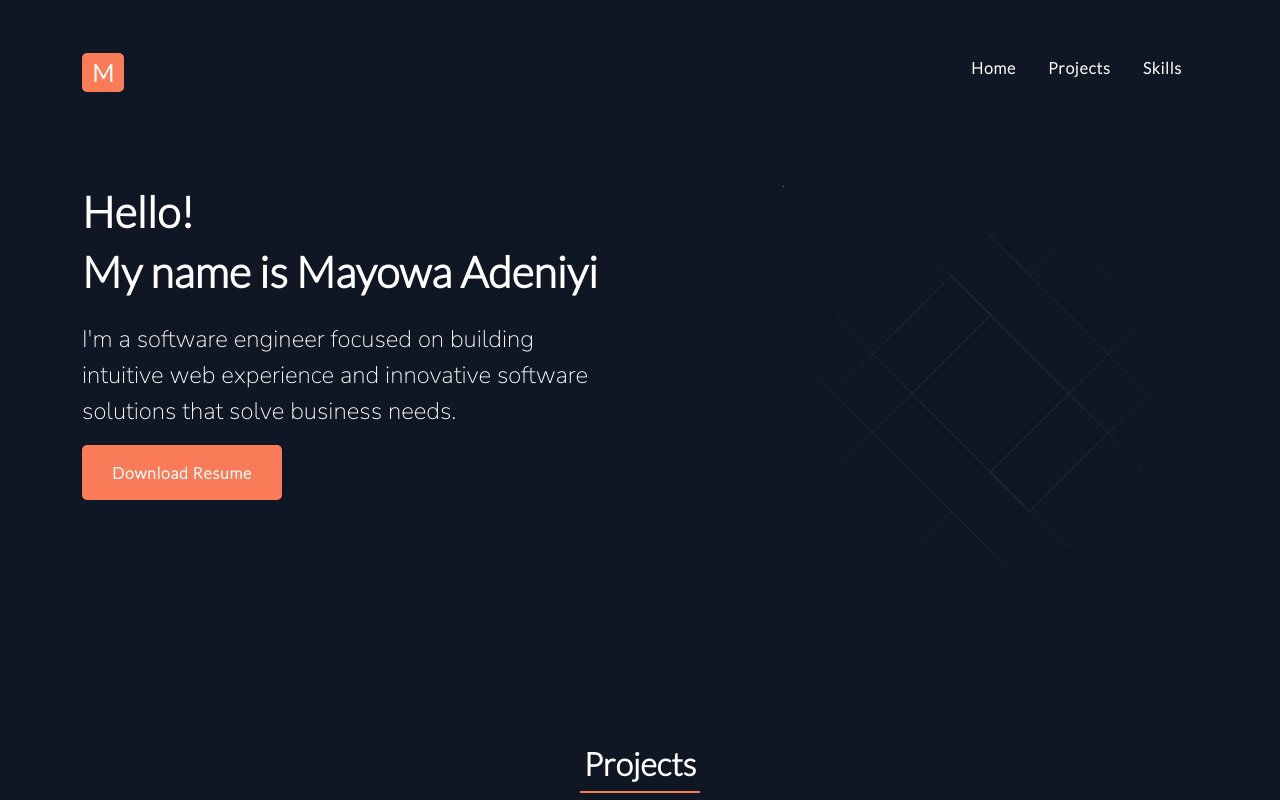
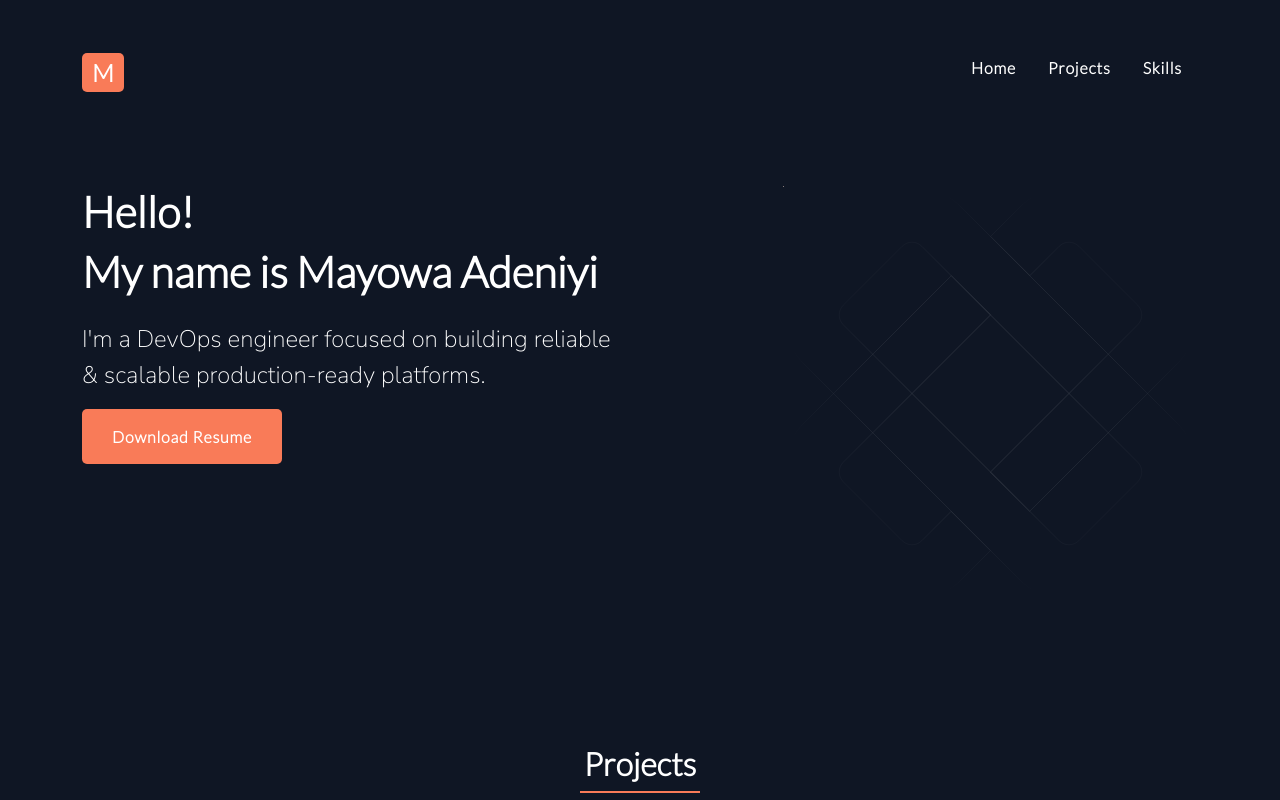
Before and after one commit to Ademayowa/portfolio-website-v2, a Next.js app: page / in a window 1280 px wide. Shown: the top 800 px of the page. Built offline with nearby package versions, Linux system fonts and the light colour scheme.

Commit message:
chore: update hero page

```diff
--- a/components/Hero.js
+++ b/components/Hero.js
@@ -13,8 +13,7 @@ export default function Hero() {
             <h2>My name is Mayowa Adeniyi</h2>
             <Col md={10} lg={10} className='ps-0 mt-4 mb-2 fs-4 pb-2'>
               <p>
-                I'm a software engineer focused on building intuitive web
-                experience and innovative software solutions that solve business needs.
+                I'm a DevOps engineer focused on building reliable & scalable production-ready platforms.
               </p>
             </Col>
 
```
